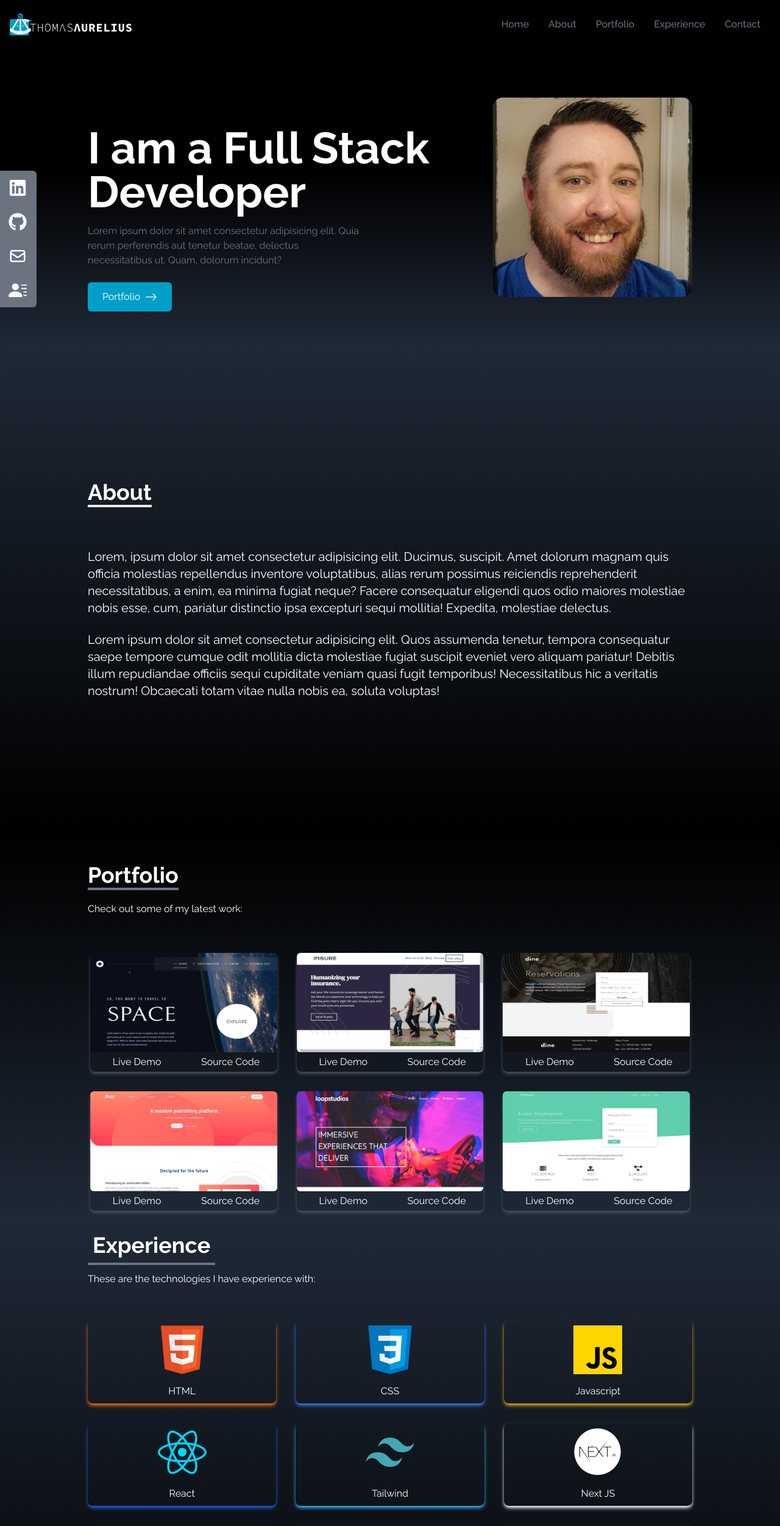
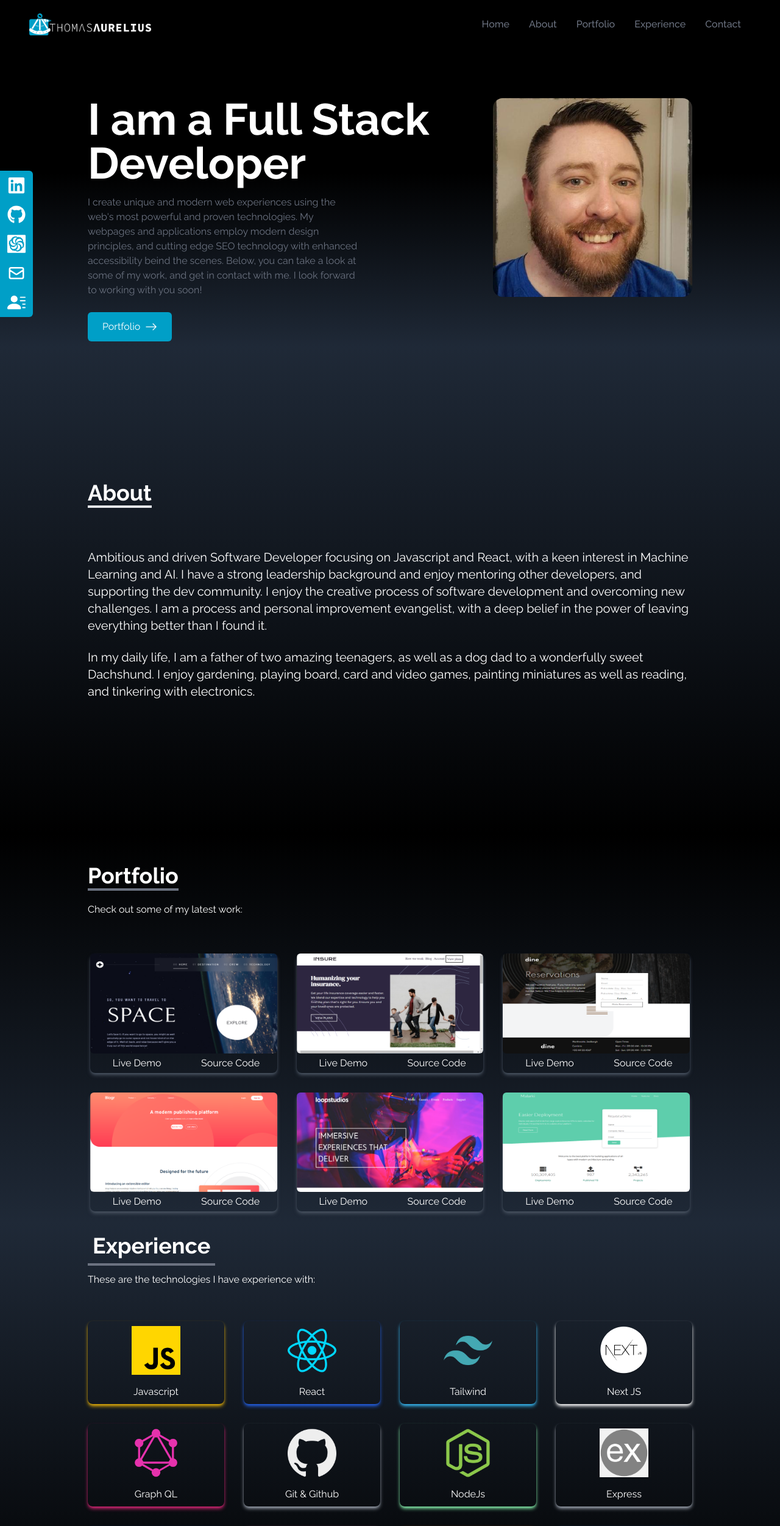
Before and after one commit to ThomasAurelius/portfolio-react-2022, a React (Create React App) app: page / in a window 1280 px wide. Shown: the top 2503 px of the page at 61% size. Built offline with nearby package versions, Linux system fonts and the light colour scheme; the HTML template or start-up script is replaced by a standard one.

Commit message:
fine tuning

```diff
--- a/src/components/About.js
+++ b/src/components/About.js
@@ -2,15 +2,18 @@ import React from 'react'
 
 export default function About() {
   return (
-    <div name="about" className='w-full h-screen bg-gradient-to-b from-gray-800 to-black text-white'>
+    <div name="about" className='w-full h-screen bg-gradient-to-b from-gray-800 to-black text-white  lg:px-12'>
       <div className='max-w-screen-lg p-4 mx-auto flex flex-col justify-center w-full h-full '>
          <div className='pb-8'>
             <p className='text-4xl font-bold inline border-b-4'>About</p>
          </div>
-         <p className='text-xl mt-10'>Lorem, ipsum dolor sit amet consectetur adipisicing elit. Ducimus, suscipit. Amet dolorum magnam quis officia molestias repellendus inventore voluptatibus, alias rerum possimus reiciendis reprehenderit necessitatibus, a enim, ea minima fugiat neque? Facere consequatur eligendi quos odio maiores molestiae nobis esse, cum, pariatur distinctio ipsa excepturi sequi mollitia! Expedita, molestiae delectus.
+         <p className='text-xl mt-10'>Ambitious and driven Software Developer focusing on Javascript and React, with a keen interest in Machine Learning and AI. I
+          have a strong leadership background and enjoy mentoring other developers, and supporting the dev community. I enjoy the creative process of software development and overcoming new challenges. I am a process and personal improvement evangelist, with a deep belief in the power of leaving everything better than I found it.
          </p>
          <br />
-         <p className='text-xl'>Lorem ipsum dolor sit amet consectetur adipisicing elit. Quos assumenda tenetur, tempora consequatur saepe tempore cumque odit mollitia dicta molestiae fugiat suscipit eveniet vero aliquam pariatur! Debitis illum repudiandae officiis sequi cupiditate veniam quasi fugit temporibus! Necessitatibus hic a veritatis nostrum! Obcaecati totam vitae nulla nobis ea, soluta voluptas!</p>
+         <p className='text-xl'>In my daily life, I am a father of two amazing teenagers, as well as a dog
+						dad to a wonderfully sweet Dachshund. I enjoy gardening, playing board, card and video games, painting miniatures as well
+						as reading, and tinkering with electronics.</p>
       </div>
 
     </div>
--- a/src/components/Contact.js
+++ b/src/components/Contact.js
@@ -2,7 +2,7 @@ import React from 'react'
 
 export default function Contact() {
   return (
-    <div name="contact" className='w-full h-full bg-gradient-to-b from-black to-gray-800 p-4 text-white'>
+    <div name="contact" className='w-full h-full bg-gradient-to-b from-black to-gray-800 p-4 text-white  lg:px-12'>
       <div className='flex flex-col p-4 justify-center max-w-screen-lg mx-auto h-full'>
          <div className='pb-4'>
             <p className='text-4xl font-bold inline border-b-4 border-gray-500'>Contact</p>
--- a/src/components/Experience.js
+++ b/src/components/Experience.js
@@ -15,20 +15,7 @@ import sass from '../assets/sass.png'
 export default function Experience() {
 
    const technologies = [
-      {
-         id: 1,
-         src: html,
-         alt: "HTML5 badge",
-         title: "HTML",
-         style: 'shadow-orange-500'
-      },
-      {
-         id: 2,
-         src: css,
-         alt: "CSS3 badge",
-         title: "CSS",
-         style: 'shadow-blue-500'
-      },
+
       {
          id: 3,
          src: javascript,
@@ -68,7 +55,7 @@ export default function Experience() {
          id: 8,
          src: github,
          alt: "Github badge",
-         title: "Github",
+         title: "Git & Github",
          style: 'shadow-gray-400'
       },
       {
@@ -99,17 +86,31 @@ export default function Experience() {
          title: "Sass",
          style: 'shadow-pink-400'
       },
+      {
+         id: 1,
+         src: html,
+         alt: "HTML5 badge",
+         title: "HTML",
+         style: 'shadow-orange-500'
+      },
+      {
+         id: 2,
+         src: css,
+         alt: "CSS3 badge",
+         title: "CSS",
+         style: 'shadow-blue-500'
+      },
    ]
 
   return (
-    <div name="experience" className='bg-gradient-to-b from-gray-800 to-black w-full h-full text-white'>
+    <div name="experience" className='bg-gradient-to-b from-gray-800 to-black w-full h-full text-white  lg:px-12'>
       <div className='max-w-screen-lg mx-auto p-4 flex flex-col justify-center w-full h-full text-white'>
          <div>
             <p className='text-4xl font-bold border-b-4 border-gray-500 p-2 inline'>Experience</p>
             <p className='py-6'>These are the technologies I have experience with:</p>
          </div>
 
-         <div className='w-full grid grid-cols-2 sm:grid-cols-3 gap-8 text-center py-8 px-12 sm:px-0'>
+         <div className='w-full grid grid-cols-2 sm:grid-cols-3 md:grid-cols-4 gap-8 text-center py-8 px-12 sm:px-0'>
          {technologies.map(({ id, src, alt, title, style}) => (
             <div
                key={id}
--- a/src/components/Footer.js
+++ b/src/components/Footer.js
@@ -7,7 +7,7 @@ import codepen from '../assets/codepen_icon.png'
 export default function Footer() {
   return (
     <div>
-      <div class="footer bg-gradient-to-b from-gray-800 to-black text-white">
+      <div class="footer bg-gradient-to-b from-gray-800 to-black text-white  lg:px-12">
 
 				<h3 className='font-bold text-2xl'>Contact me!</h3>
 				<a href="mailto:thomas.aurelius.widmer@gmail.com" className="footer_link text-2xl">thomas.aurelius.widmer@gmail.com</a>
--- a/src/components/Home.js
+++ b/src/components/Home.js
@@ -5,11 +5,11 @@ import { BsArrowRight } from 'react-icons/bs'
 
 export default function Home() {
   return (
-    <div name="home" className='h-full w-full bg-gradient-to-b from-black via-black to-gray-800 text-white pt-40 md:pt-40' >
+    <div name="home" className='h-full w-full bg-gradient-to-b from-black via-black to-gray-800 text-white pt-40  lg:px-12 md:pt-40' >
       <div className='max-w-screen-lg mx-auto flex flex-col items-center justify-center h-full px-4 md:flex-row xs:text-center'>
          <div className='flex flex-col justify-center h-full'>
             <h2 className='text-4xl sm:text-7xl font-bold text-white'>I am a Full Stack Developer</h2>
-            <p className='text-gray-500 py-4 max-w-md'>Lorem ipsum dolor sit amet consectetur adipisicing elit. Quia rerum perferendis aut tenetur beatae, delectus necessitatibus ut. Quam, dolorum incidunt?</p>
+            <p className='text-gray-500 py-4 max-w-md'>I create unique and modern web experiences using the web's most powerful and proven technologies. My webpages and applications employ modern design principles, and cutting edge SEO technology with enhanced accessibility beind the scenes. Below, you can take a look at some of my work, and get in contact with me. I look forward to working with you soon!</p>
             <div>
             <button className='group text-white w-fit px-6 py-3 my-2 flex items-center rounded-md accent-color cursor-pointer'>
                Portfolio
--- a/src/components/Navbar.js
+++ b/src/components/Navbar.js
@@ -34,7 +34,7 @@ export default function Navbar() {
 ]
    return (
 
-      <div className="flex justify-between items-center w-full h-20  px-4 text-white bg-black fixed ">
+      <div className="flex justify-between items-center w-full h-20  px-4 text-white bg-black fixed lg:px-12">
          <div>
             <img src={logo} alt="logo" className='navlogo' />
          </div>
--- a/src/components/Portfolio.js
+++ b/src/components/Portfolio.js
@@ -5,6 +5,18 @@ import dine from '../assets/fm_dine_landscape.png'
 import blogr from '../assets/fm_blogr_landscape_thumbnail.png'
 import loop from '../assets/fm_loop_landscape.png'
 import malarki from '../assets/malarki-landscape.png'
+import css from '../assets/css.png'
+import github from '../assets/github.png'
+import reactImg from '../assets/react.png'
+import html from '../assets/html.png'
+import tailwind from '../assets/tailwind.png'
+import javascript from '../assets/javascript.png'
+import nextjs from '../assets/nextjs.png'
+import graphql from '../assets/graphql.png'
+import node from '../assets/node.png'
+import express from '../assets/express.png'
+import apollo from '../assets/apollo.png'
+import sass from '../assets/sass.png'
 
 export default function Portfolio() {
 
@@ -50,11 +62,12 @@ export default function Portfolio() {
          alt: "Example Software Website",
          code: "https://github.com/ThomasAurelius/malarki",
          live: "https://thomasaurelius.github.io/malarki/"
+
       }
    ]
 
   return (
-    <div name="portfolio" className='bg-gradient-to-b from-black to-gray-800 w-full text-white md:h-full pt-8'>
+    <div name="portfolio" className='bg-gradient-to-b from-black to-gray-800 w-full text-white md:h-full pt-8  lg:px-12'>
       <div className='max-w-screen-lg p-4 mx-auto flex flex-col justify-center w-full h-full'>
          <div className='pb-8'>
             <p className='text-4xl font-bold inline border-b-4 border-gray-500 '>Portfolio</p>
@@ -63,13 +76,14 @@ export default function Portfolio() {
          <div className='grid sm:grid-cols-2 md:grid-cols-3 gap-8 px-12 sm:px-0 m-1' >
 
          {
-            portfolios.map(({ id, alt,  src, code, live }) => (
+            portfolios.map(({ id, alt,  src, code, live, icons }) => (
 
                   <div  key={id} className='shadow-md shadow-gray-600 rounded-lg'>
                      <img src={src} alt={alt} className='rounded-md duration-200 hover:scale-105'/>
                      <div className='flex items-center justify-center'>
                         <button className='w-1/2 px-6 py-0 m-1 duration-200 hover:scale-105'><a href={live}>Live Demo</a></button>
                         <button className='w-1/2 px-6 py-0 m-1 duration-200 hover:scale-105'><a href={code}>Source Code</a></button>
+
                      </div>
                   </div>
 
--- a/src/components/SocialLinks.js
+++ b/src/components/SocialLinks.js
@@ -2,6 +2,7 @@ import React from 'react';
 import { FaGithub, FaLinkedin } from 'react-icons/fa'
 import { HiOutlineMail } from 'react-icons/hi'
 import { BsFillPersonLinesFill } from 'react-icons/bs'
+import { SiCodewars } from 'react-icons/si';
 
 export default function SocialLinks() {
 
@@ -26,13 +27,22 @@ const links = [
    {
       id: 3,
       child: (
-         <> Mail <HiOutlineMail size={30} />
+         <> Codewars <SiCodewars size={30} />
          </>
       ),
       href: 'mailto:thomas.aurelius.widmer@gmail.com'
    },
    {
       id: 4,
+      child: (
+         <> Mail <HiOutlineMail size={30} />
+         </>
+      ),
+      href: 'mailto:thomas.aurelius.widmer@gmail.com'
+   },
+
+   {
+      id: 5,
       child: (
          <> Resume <BsFillPersonLinesFill size={30} />
          </>
@@ -50,7 +60,7 @@ const links = [
 
       {links.map(({ id, child, href, style, download }) => (
          <li key={id}
-            className={'flex justify-between items-center w-40 h-14 px-4 bg-gray-500 ml-[-100px] hover:ml-[-1px] hover:rounded-md duration-300' + " " + style}>
+            className={'flex justify-between items-center w-36 h-12 px-3 bg-accent ml-[-90px] hover:ml-[-1px] hover:rounded-md duration-300' + " " + style}>
             <a href={href}
                className='flex justify-between items-center text-white w-full'
                download={download}
--- a/src/index.css
+++ b/src/index.css
@@ -18,6 +18,10 @@
 
 .accent-color {
   background-color: #009fc7;
+}
+
+.bg-accent {
+  background-color: #009fc7;;
 }
 
 .display-none {
```
